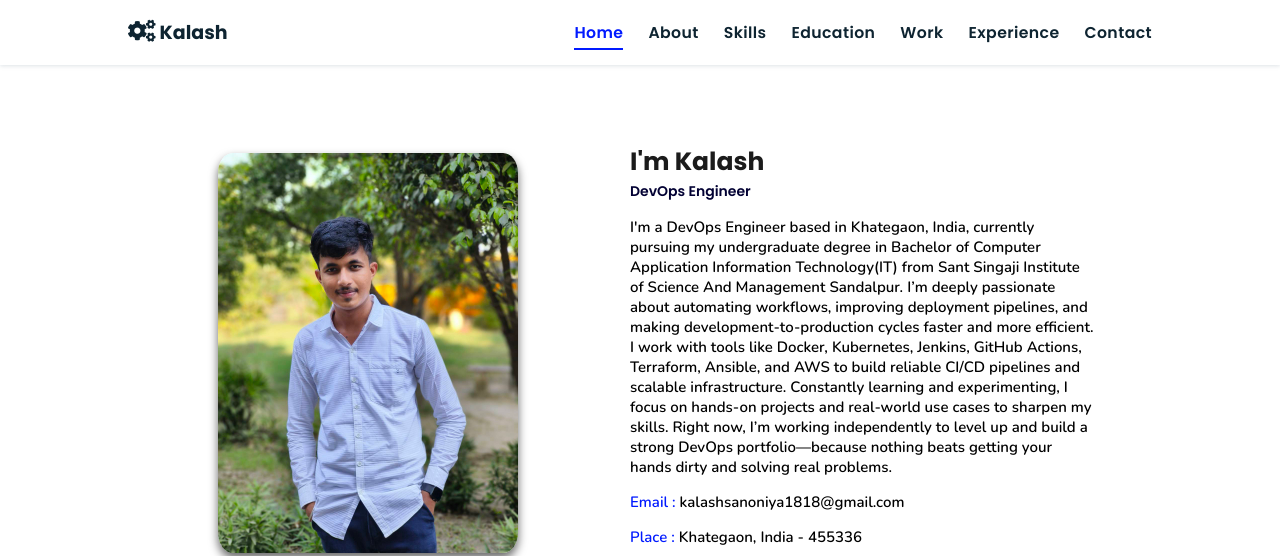
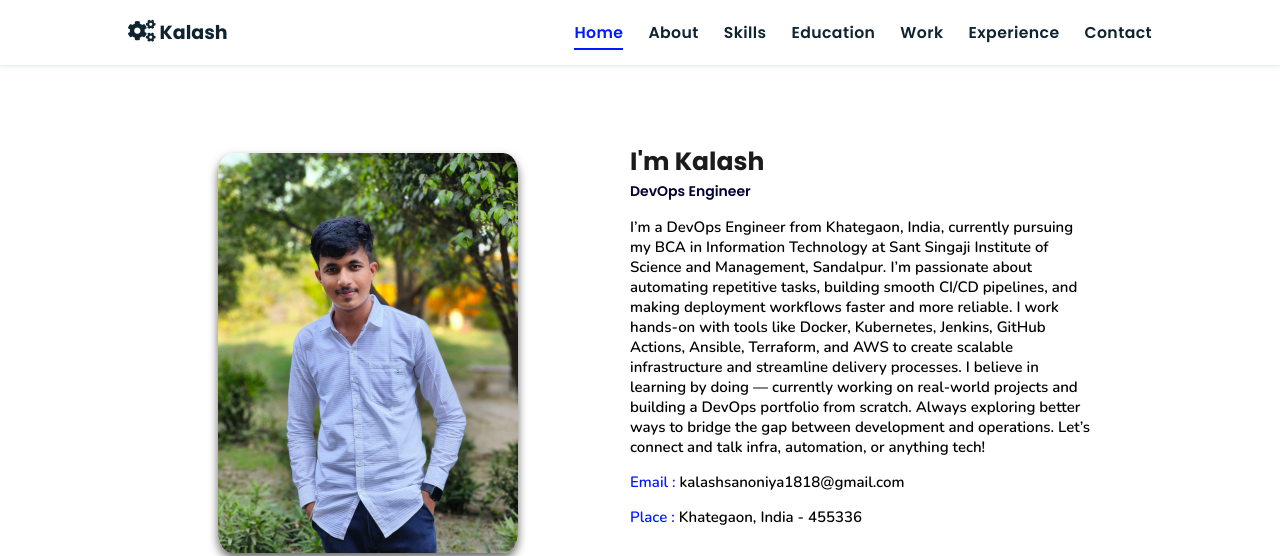
Before and after one commit to ksanoniya/my-site, a plain HTML site: page index.html in a window 1280 px wide. Both pictures are taken after a click on the link "About Me". Shown: the part 800-1356 px from the top of the page. Drawn offline with nearby package versions, Linux system fonts and the light colour scheme; animation ran at ten frames a second.

Commit message:
summary update

```diff
--- a/index.html
+++ b/index.html
@@ -81,10 +81,17 @@
         <h3>I'm Kalash</h3>
         <span class="tag">DevOps Engineer</span>
 
-        <p>I'm a DevOps Engineer based in Khategaon, India, currently pursuing my undergraduate degree in Bachelor of Computer Application Information Technology(IT) from Sant Singaji Institute of Science And Management Sandalpur. I’m deeply passionate about automating workflows, improving deployment pipelines, and making development-to-production cycles faster and more efficient.
-I work with tools like Docker, Kubernetes, Jenkins, GitHub Actions, Terraform, Ansible, and AWS to build reliable CI/CD pipelines and scalable infrastructure. Constantly learning and experimenting, I focus on hands-on projects and real-world use cases to sharpen my skills.
-Right now, I’m working independently to level up and build a strong DevOps portfolio—because nothing beats getting your hands dirty and solving real problems. </p>
+        <p>I’m a DevOps Engineer from Khategaon, India, currently pursuing my BCA in Information Technology at Sant Singaji Institute of Science and Management, Sandalpur.
 
+I’m passionate about automating repetitive tasks, building smooth CI/CD pipelines, and making deployment workflows faster and more reliable.
+
+I work hands-on with tools like Docker, Kubernetes, Jenkins, GitHub Actions, Ansible, Terraform, and AWS to create scalable infrastructure and streamline delivery processes.
+
+I believe in learning by doing — currently working on real-world projects and building a DevOps portfolio from scratch.
+
+Always exploring better ways to bridge the gap between development and operations.
+
+Let’s connect and talk infra, automation, or anything tech!</p>
         <div class="box-container">
             <!-- <div class="box">
               <p><span> age: </span> 20</p>
```
